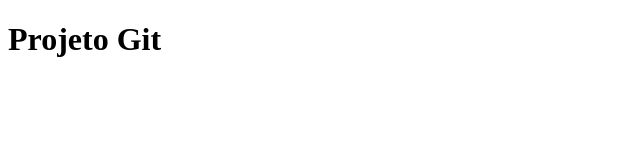
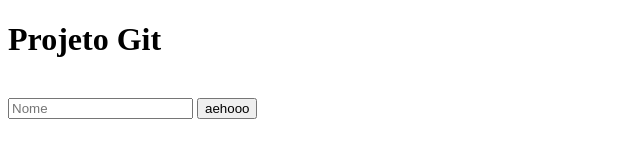
Before and after one commit to melimisa/projeto, a plain HTML site: page front/index.html in a window 1280 px wide. Shown: the whole page, without its empty margins (0-640 px from the left). Drawn offline with Linux system fonts and the light colour scheme.

Commit message:
Adicionado o formulário

```diff
--- a/front/index.html
+++ b/front/index.html
@@ -4,6 +4,10 @@
 	<title>meu projeto git</title>
 </head>
 <body>
-	<h1>Projeto Git</h1>
+	<h1>Projeto Git</h1><br>
+	<form>
+		<input type="text" name="nome" placeholder="Nome">
+		<input type="submit" value="aehooo">
+	</form>
 </body>
 </html>
```
